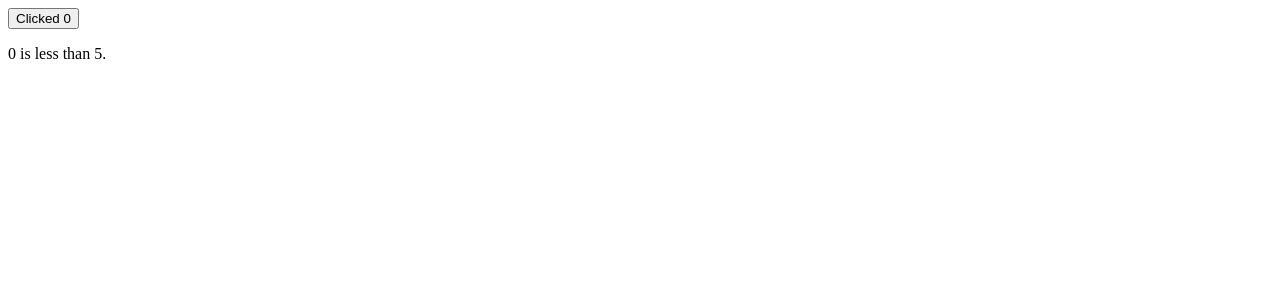
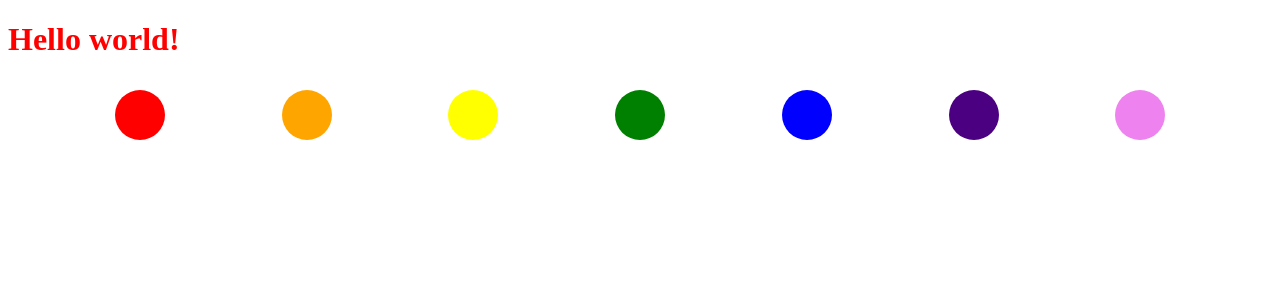
Before and after one commit to prakhargupta-jan/Learning-Svelte, a SvelteKit app: page / in a window 1280 px wide. Shown: the top 300 px of the page. Built offline with nearby package versions, Linux system fonts and the light colour scheme.

Commit message:
Basic Svelte > Props > Each blocks

```diff
--- a/src/routes/+page.svelte
+++ b/src/routes/+page.svelte
@@ -1,15 +1,29 @@
-<script lang='ts'>
-    let count = 0;
-    const increment = () => count++;
+<script>
+	const colors = ['red', 'orange', 'yellow', 'green', 'blue', 'indigo', 'violet'];
+	let selected = colors[0];
 </script>
-<button on:click={increment}>
-    Clicked {count}
-</button>
 
-{#if count > 10}
-    <p>{count} is greater than 10.</p>
-{:else if count < 5}
-    <p>{count} is less than 5.</p>
-{:else}
-    <p>{count} is between 5 and 10.</p>
-{/if}
+<h1 style="color: {selected}">Hello world!</h1>
+
+<div>
+	{#each colors as color}
+		<button on:click={() => (selected = color)} style="background: {color}" />
+	{/each}
+</div>
+<style>
+    div {
+        display: flex;
+        width: 100%;
+        flex-wrap: wrap;
+        justify-content: space-evenly;
+    }
+    button {
+        width: 50px;
+        height: 50px;
+        border-radius: 50%;
+        border: 0;
+        margin: 10px;
+        cursor: pointer;
+    }
+
+</style>
```
